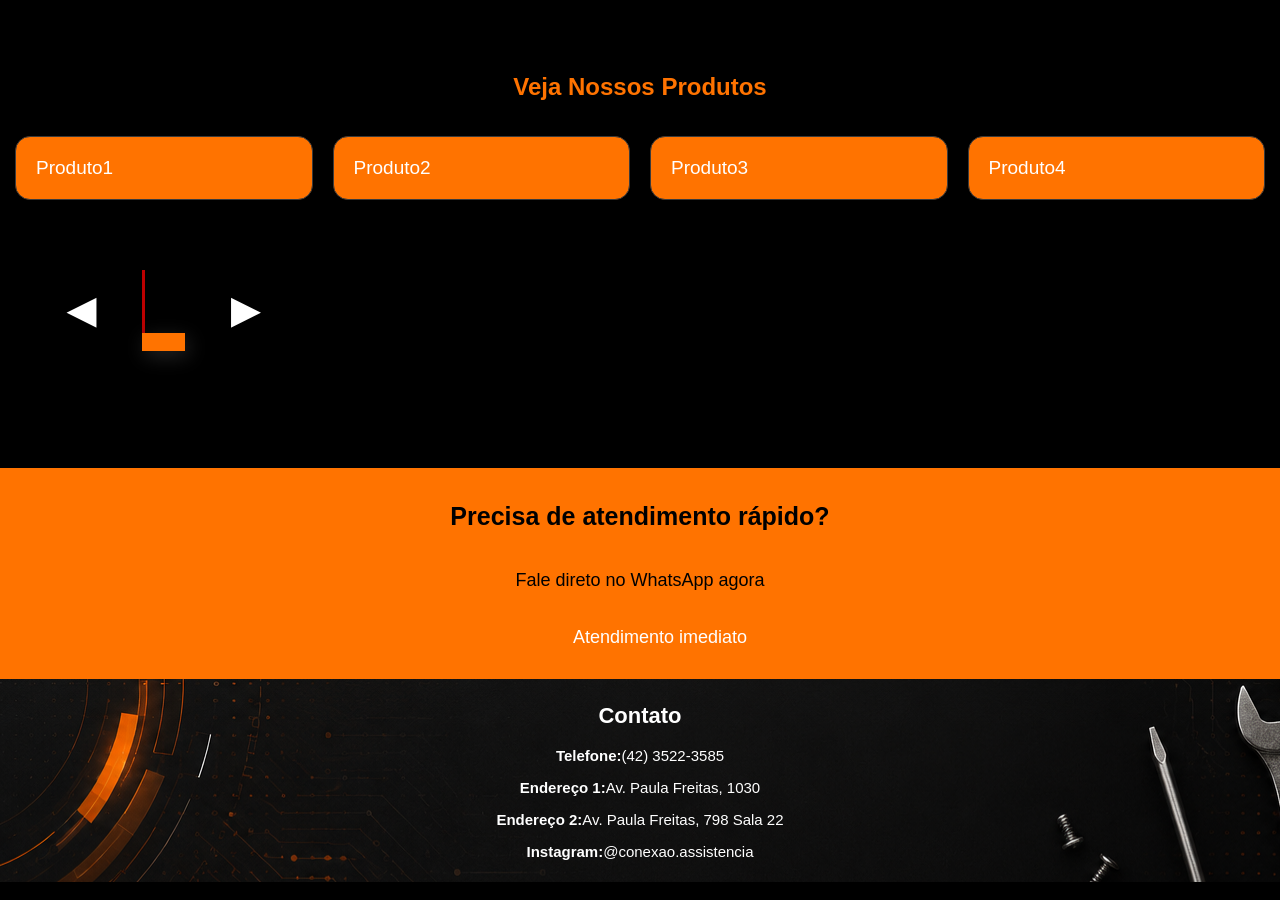
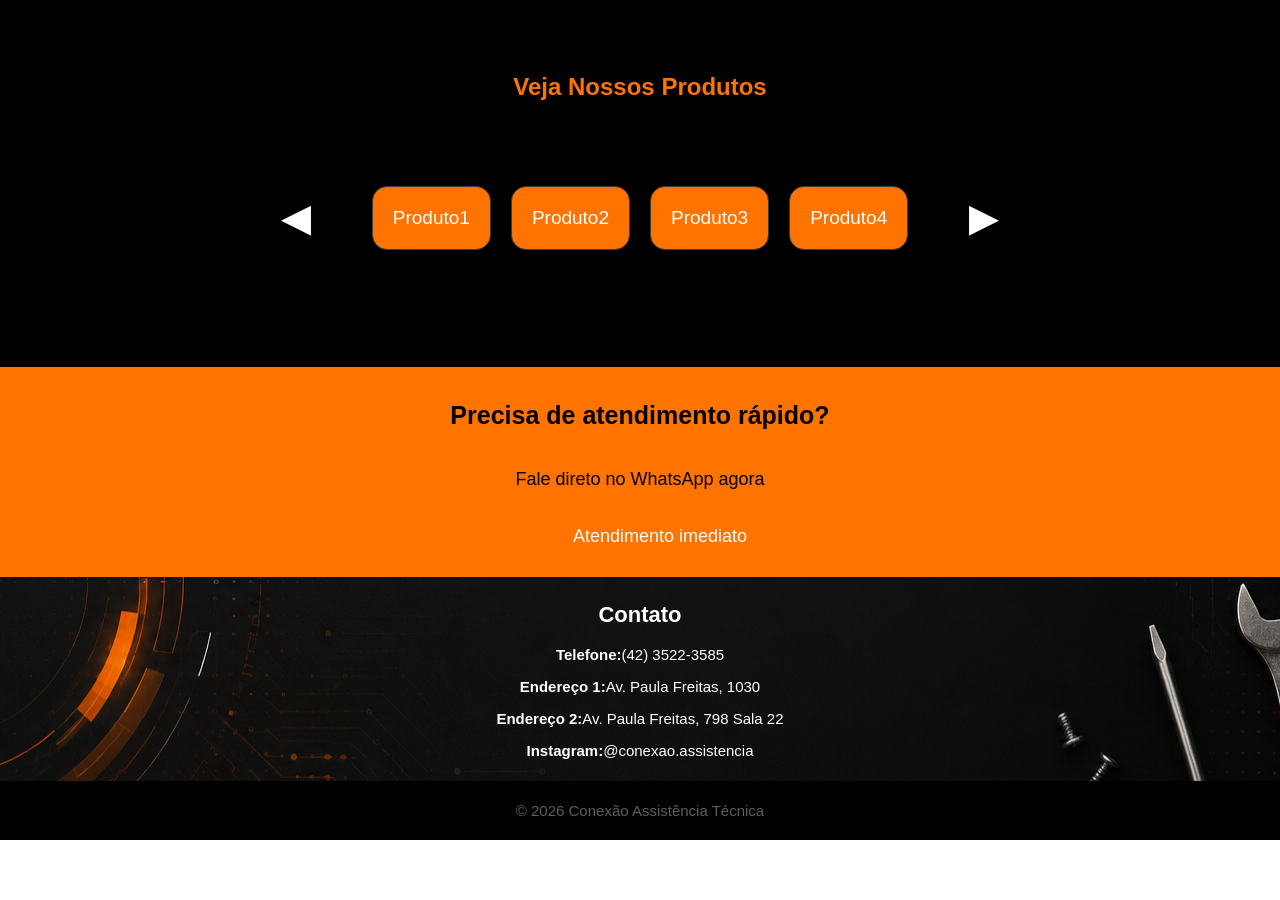
Before and after one commit to pasgell/conexseven, a plain HTML site: page sitec.html in a window 1280 px wide. Shown: the part 1280-2180 px from the top of the page. After the commit the page ends 2120 px from the top, so only its background shows below. Drawn offline with Linux system fonts and the light colour scheme.

Commit message:
Add files via upload

```diff
--- a/sitec.css
+++ b/sitec.css
@@ -135,8 +135,6 @@
     color: #ff7300;
 }
 
-/* sonion */
-
 .roda {
     display: flex;
     align-items: center;
@@ -159,32 +157,6 @@
 }
 
 .produtoses {
-    display:flex;
-    flex-direction: column;
-}
-
-.nomess{
-    width: 25%;
-    padding: 20px;
-    border-left:3px solid #be0000;
-    color:white;
-}
-
-.imagemp {
-    background: #ff7300;
-    box-shadow: 3px 5px 20px rgb(39, 39, 39);
-    width: 100%;
-    height: 100%;
-    object-fit: cover;
-}
-
-#nome{
-    font-size: 28px;
-}
-
-/* sonion */
-
-.produtoss {
     display: grid;
     grid-template-columns: repeat(4, 1fr);
     border-radius: 15px;
@@ -192,6 +164,14 @@
     gap: 20px;
     flex-direction: row;
     justify-content: center;
+}
+
+#imagem {
+    background-size: cover;
+}
+
+#nome{
+    font-size: 28px;
 }
 
 .item2:hover {
--- a/sitec.html
+++ b/sitec.html
@@ -48,29 +48,21 @@
     </section>
 <section id="prod" class="section">
     <div class="corpo3">
-       <h2>Veja Nossos Produtos</h2>
-       <div class="produtoss">
-        <div class="item2">Produto1</div>
-        <div class="item2">Produto2</div>
-        <div class="item2">Produto3</div>
-        <div class="item2">Produto4</div>
-
+        <h2>Veja Nossos Produtos</h2>
     <div class="roda">
         <button class="seta" onclick="anterior()">
             ◄
         </button>
         <div class="produtoses">
-            <div class="nomess">
-                <h1 id="nome"></h1>
-            </div>
-            <div class="imagemp">
-                <img id="imagem" src="">
-            </div>
+        <div class="item2">Produto1</div>
+        <div class="item2">Produto2</div>
+        <div class="item2">Produto3</div>
+        <div class="item2">Produto4</div>
         </div>
         <button class="seta" onclick="proxima()">
             ►
         </button>
-        </div>
+    </div>
 </section>
 </div>
 </header>
--- a/sitec.js
+++ b/sitec.js
@@ -20,10 +20,6 @@
     imagem: "https://i.scdn.co/image/ab67616d0000b273629dc9e2e3bc20bbd7d92e4a",
 },
 
-{
-    nome: "Bkrk",
-    imagem: "https://i.scdn.co/image/ab67616d0000b273629dc9e2e3bc20bbd7d92e4a",
-},
 
 
 ];
```
